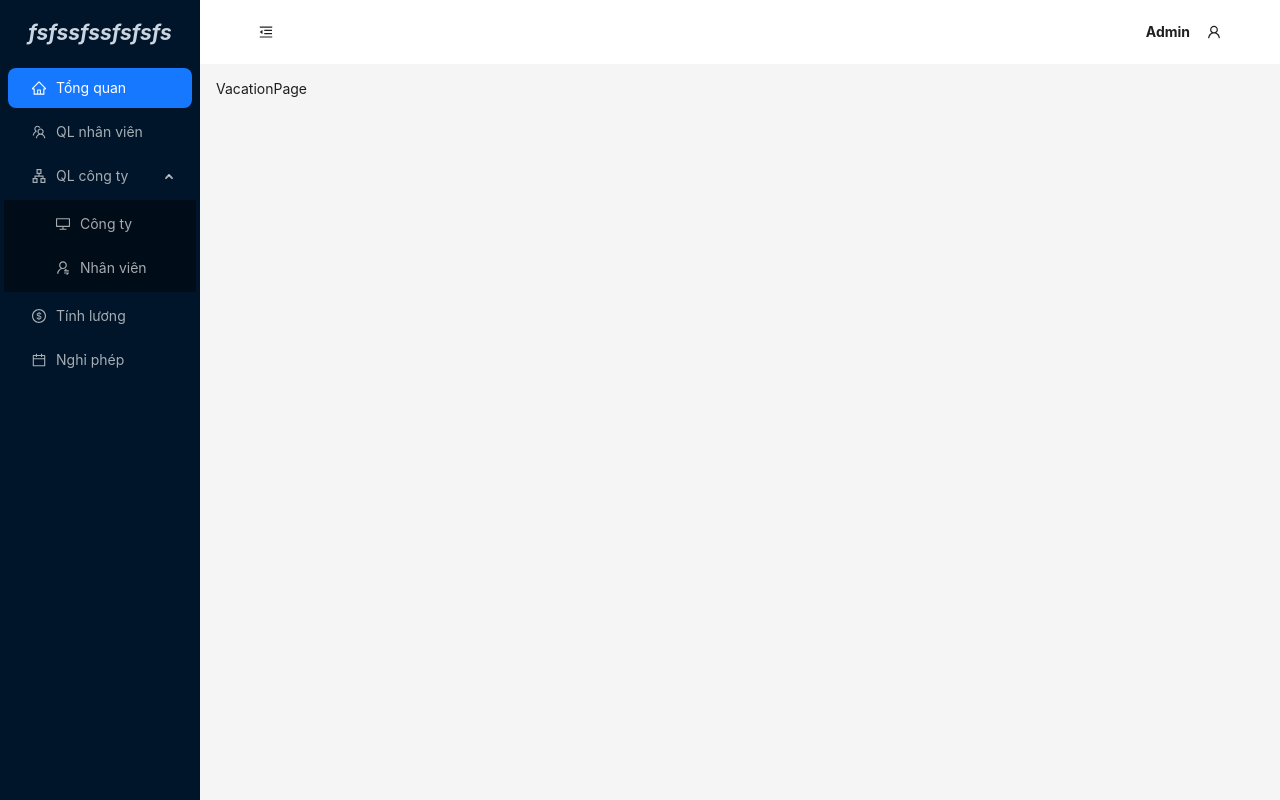
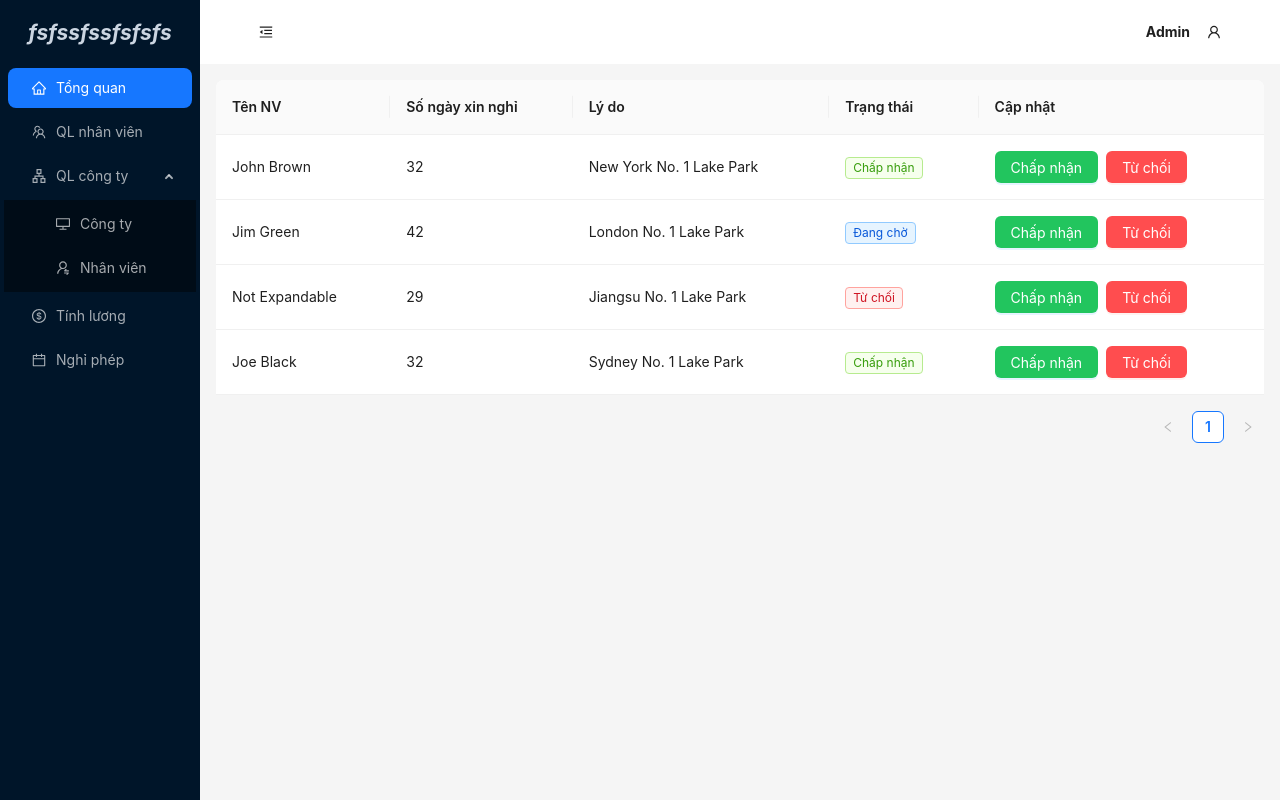
Before and after one commit to Dathvgl/vite-hrm, a React (Vite) app: page /home/vacation in a window 1280 px wide. Built offline with nearby package versions, Linux system fonts and the light colour scheme.

Commit message:
basic vacation page

```diff
--- a/src/routes/home/VacationPage.tsx
+++ b/src/routes/home/VacationPage.tsx
@@ -1,3 +1,88 @@
+import { Button, Space, Table, Tag } from "antd";
+import { ColumnsType } from "antd/es/table";
+
+interface DataType {
+  key: React.Key;
+  fullname: string;
+  vacationDays: number;
+  reason: string;
+  status: "pending" | "accept" | "refuse";
+}
+
+const columns: ColumnsType<DataType> = [
+  { key: "fullname", title: "Tên NV", dataIndex: "fullname" },
+  {
+    key: "vacationDays",
+    title: "Số ngày xin nghỉ",
+    dataIndex: "vacationDays",
+  },
+  { key: "reason", title: "Lý do", dataIndex: "reason" },
+  {
+    key: "status",
+    title: "Trạng thái",
+    dataIndex: "status",
+    render: (status: "pending" | "accept" | "refuse") => (
+      <Tag
+        color={
+          status == "pending" ? "blue" : status == "accept" ? "green" : "red"
+        }
+      >
+        {status == "pending"
+          ? "Đang chờ"
+          : status == "accept"
+          ? "Chấp nhận"
+          : "Từ chối"}
+      </Tag>
+    ),
+  },
+  {
+    key: "update",
+    title: "Cập nhật",
+    dataIndex: "update",
+    render: () => (
+      <Space>
+        <Button className="bg-green-500 hover:!bg-green-600" type="primary">
+          Chấp nhận
+        </Button>
+        <Button type="primary" danger>
+          Từ chối
+        </Button>
+      </Space>
+    ),
+  },
+];
+
+const data: DataType[] = [
+  {
+    key: 1,
+    fullname: "John Brown",
+    vacationDays: 32,
+    reason: "New York No. 1 Lake Park",
+    status: "accept",
+  },
+  {
+    key: 2,
+    fullname: "Jim Green",
+    vacationDays: 42,
+    reason: "London No. 1 Lake Park",
+    status: "pending",
+  },
+  {
+    key: 3,
+    fullname: "Not Expandable",
+    vacationDays: 29,
+    reason: "Jiangsu No. 1 Lake Park",
+    status: "refuse",
+  },
+  {
+    key: 4,
+    fullname: "Joe Black",
+    vacationDays: 32,
+    reason: "Sydney No. 1 Lake Park",
+    status: "accept",
+  },
+];
+
 export default function VacationPage() {
-  return <div>VacationPage</div>;
+  return <Table columns={columns} dataSource={data} />;
 }
```
